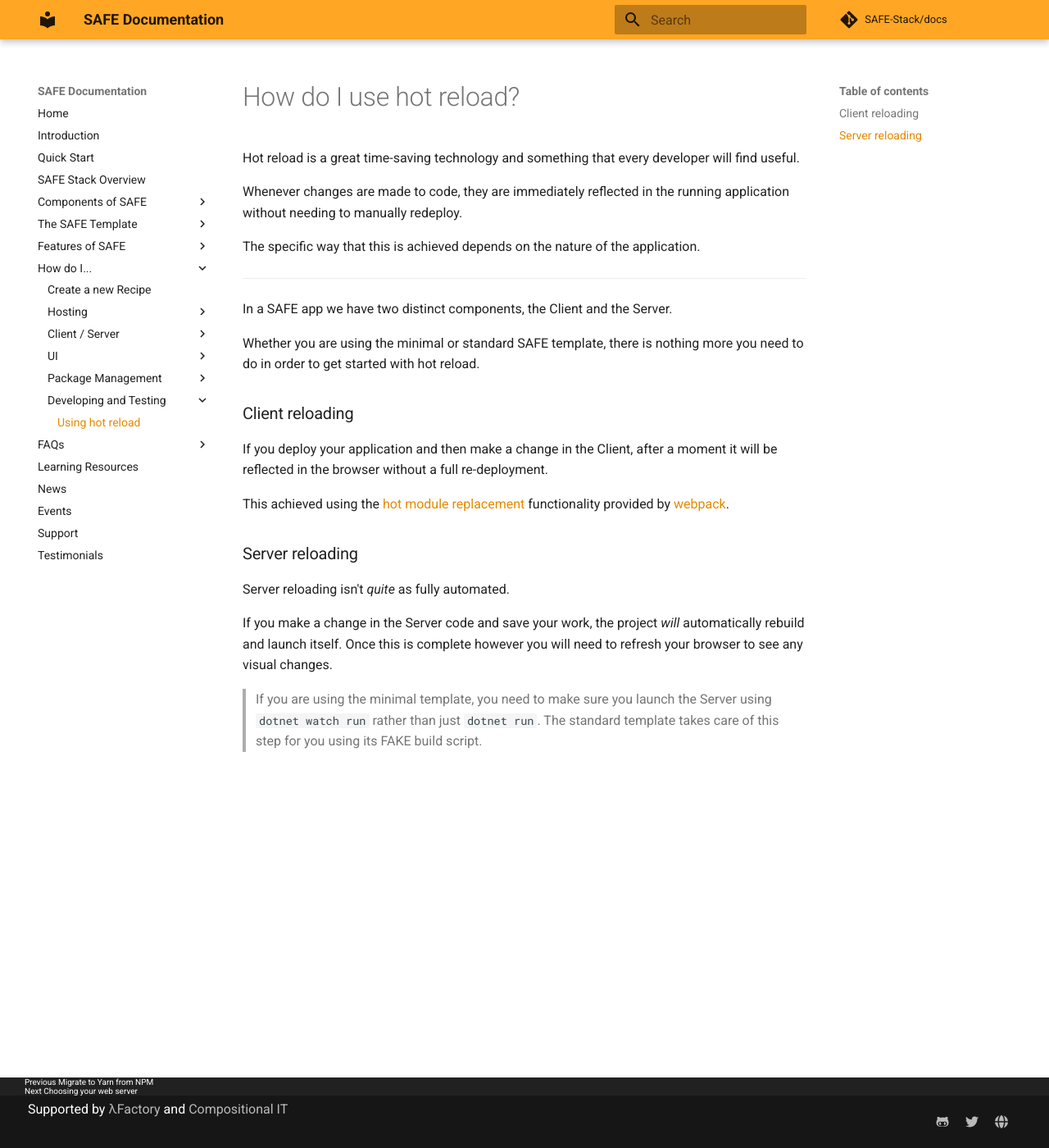
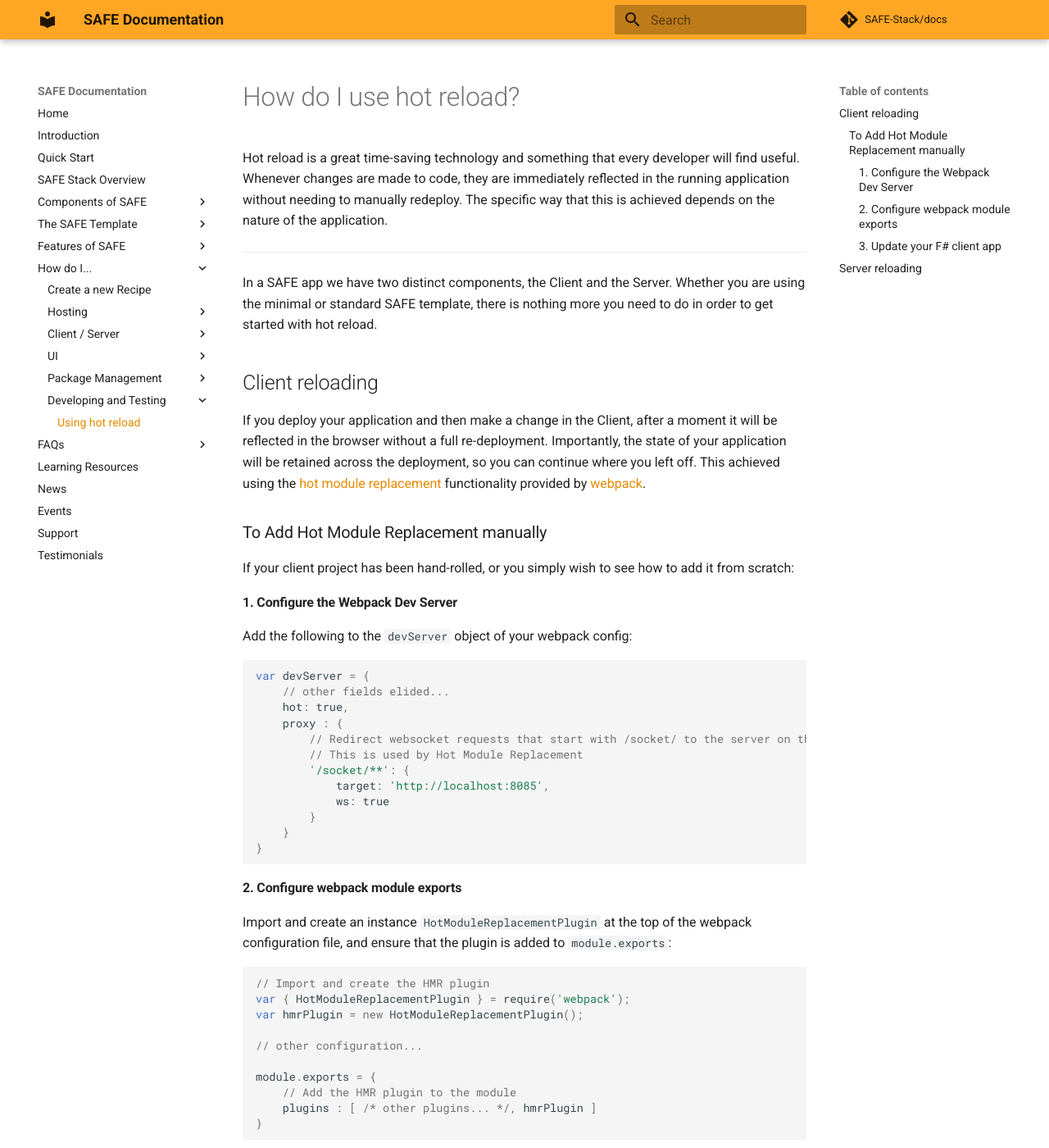
Before and after one commit to SAFE-Stack/docs, an MkDocs documentation site: the page built from docs/recipes/developing-and-testing/using-hot-reload.md, in a window 1280 px wide and 1400 px high. Shown: the whole window at 82% size. Built offline with MkDocs 1.6.1 and Material for MkDocs 9.7.7, drawn with Linux system fonts in a browser that asks for light colours; comment, search, counter and statistics services are not loaded; some of the changed text lies outside the part shown.

Commit message:
Update HMR docs

````diff
--- a/docs/recipes/developing-and-testing/using-hot-reload.md
+++ b/docs/recipes/developing-and-testing/using-hot-reload.md
@@ -1,29 +1,73 @@
 # How do I use hot reload?
 
-Hot reload is a great time-saving technology and something that every developer will find useful.
-
-Whenever changes are made to code, they are immediately reflected in the running application without needing to manually redeploy.
-
-The specific way that this is achieved depends on the nature of the application.
+Hot reload is a great time-saving technology and something that every developer will find useful. Whenever changes are made to code, they are immediately reflected in the running application without needing to manually redeploy. The specific way that this is achieved depends on the nature of the application.
 
 ---
 
-In a SAFE app we have two distinct components, the Client and the Server.
+In a SAFE app we have two distinct components, the Client and the Server. Whether you are using the minimal or standard SAFE template, there is nothing more you need to do in order to get started with hot reload.
 
-Whether you are using the minimal or standard SAFE template, there is nothing more you need to do in order to get started with hot reload.
-
-### Client reloading
-
-If you deploy your application and then make a change in the Client, after a moment it will be reflected in the browser without a full re-deployment.
-
+## Client reloading
+If you deploy your application and then make a change in the Client, after a moment it will be reflected in the browser without a full re-deployment. Importantly, the state of your application will be retained across the deployment, so you can continue where you left off.
 This achieved using the [hot module replacement](https://webpack.js.org/guides/hot-module-replacement/) functionality provided by [webpack](https://webpack.js.org/).
 
+### To Add Hot Module Replacement manually
+If your client project has been hand-rolled, or you simply wish to see how to add it from scratch:
 
+#### 1. Configure the Webpack Dev Server
+Add the following to the `devServer` object of your webpack config:
 
-### Server reloading
+```javascript
+var devServer = {
+    // other fields elided...
+    hot: true,
+    proxy : {
+        // Redirect websocket requests that start with /socket/ to the server on the port 8085
+        // This is used by Hot Module Replacement
+        '/socket/**': {
+            target: 'http://localhost:8085',
+            ws: true
+        }
+    }
+}
+```
 
+#### 2. Configure webpack module exports
+Import and create an instance `HotModuleReplacementPlugin` at the top of the webpack configuration file, and ensure that the plugin is added to `module.exports`:
+
+```javascript
+// Import and create the HMR plugin
+var { HotModuleReplacementPlugin } = require('webpack');
+var hmrPlugin = new HotModuleReplacementPlugin();
+
+// other configuration...
+
+module.exports = {
+    // Add the HMR plugin to the module
+    plugins : [ /* other plugins... */, hmrPlugin ]
+}
+```
+
+#### 3. Update your F# client app
+First, add the Fable.Elmish.Hmr package to the client:
+
+```powershell
+dotnet add package Fable.Elmish.Hmr
+```
+
+Then, open the Elmish.HMR namespace in your app:
+
+```fsharp
+#if DEBUG
+open Elmish.Debug
+open Elmish.HMR
+#endif
+```
+
+> Best practice is to include hot module reloading in debug (not production) mode only, since production applications will not benefit from HMR and will only result in an increased bundle size.
+
+## Server reloading
 Server reloading isn't _quite_ as fully automated.
 
 If you make a change in the Server code and save your work, the project _will_ automatically rebuild and launch itself. Once this is complete however you will need to refresh your browser to see any visual changes.
 
-> If you are using the minimal template, you need to make sure you launch the Server using `dotnet watch run` rather than just `dotnet run`. The standard template takes care of this step for you using its FAKE build script.
+> If you are using the minimal template, you need to make sure you launch the Server using `dotnet watch run` rather than just `dotnet run`. The standard template takes care of this step for you using its FAKE build script. If you have already restored your NuGet dependencies, you can get a little boost in restart speed by using `dotnet watch run --no-restore` as well.
````
